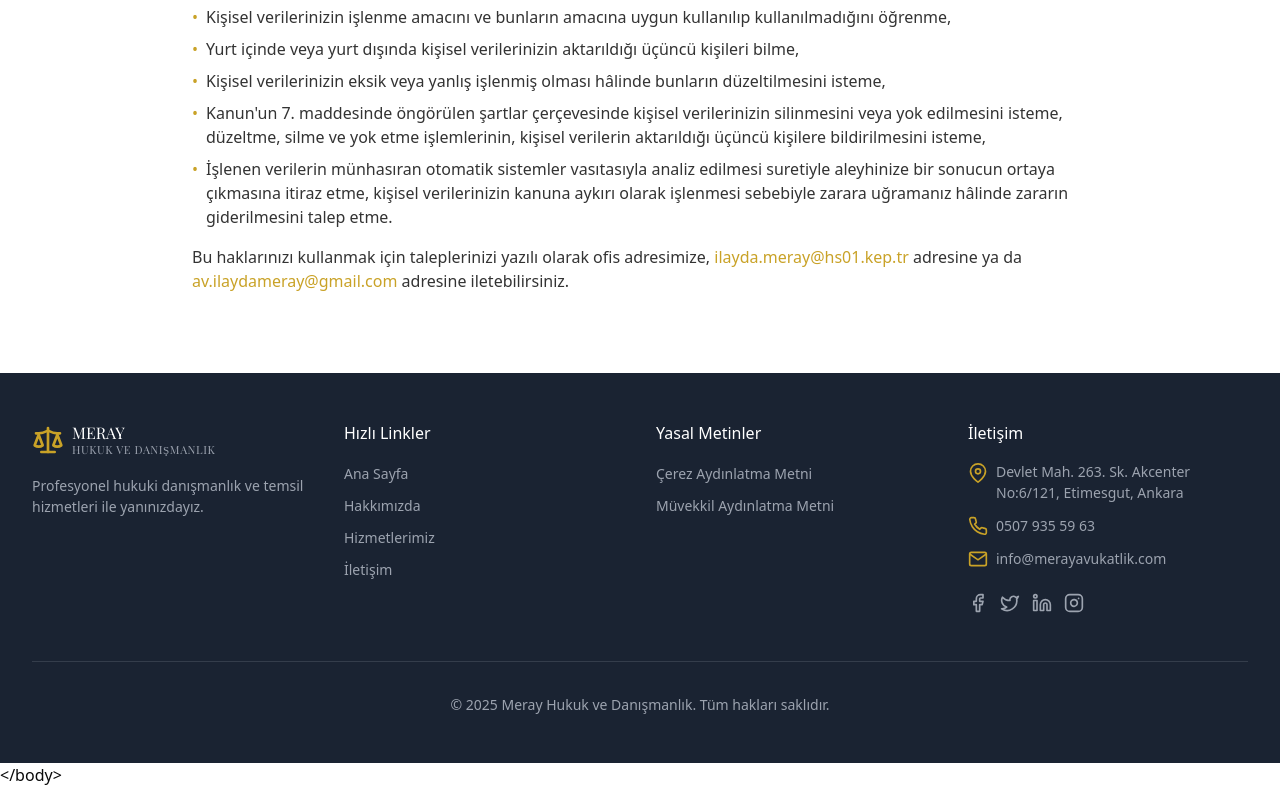
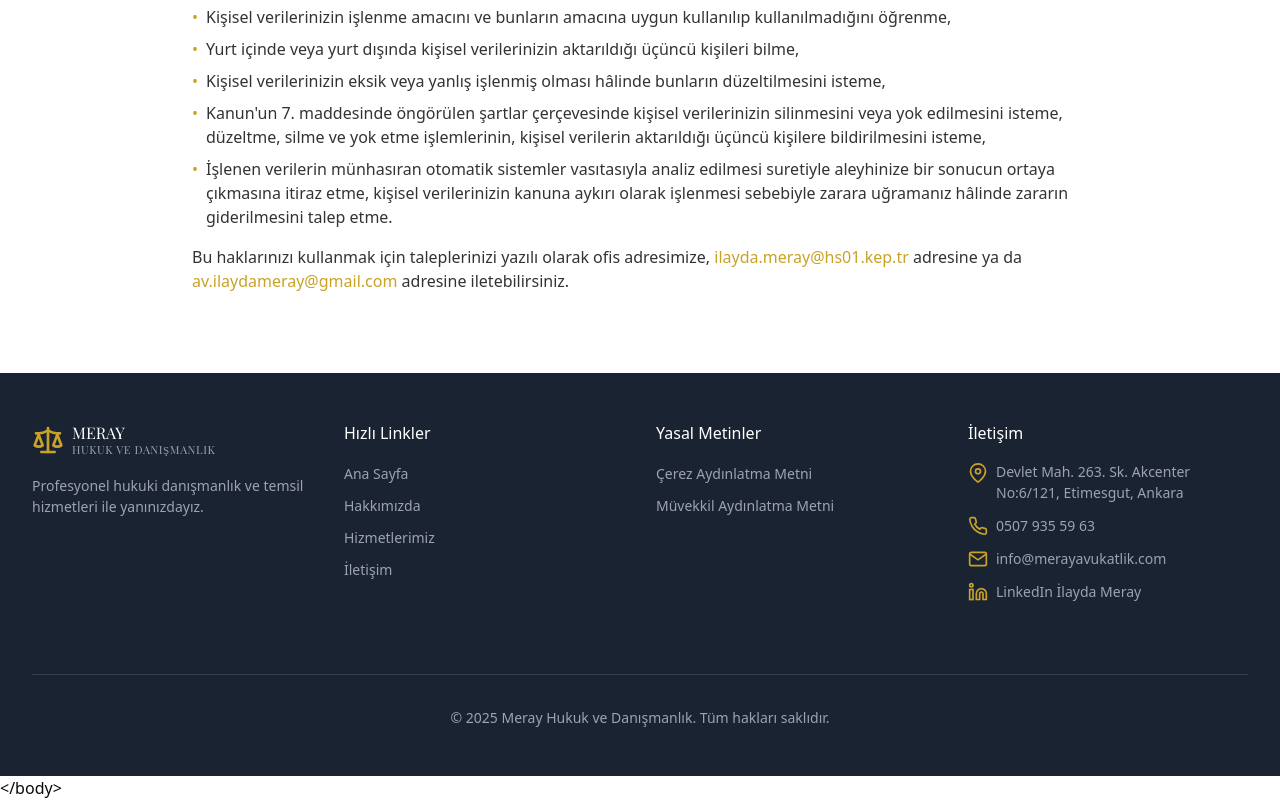
Before and after one commit to emreduzgunoglu/emreduzgunoglu.github.io, a React (Vite) app: page /muvekkil-aydinlatma-metni in a window 1280 px wide. Shown: the part 2293-3093 px from the top of the page. Built offline with nearby package versions, Linux system fonts and the light colour scheme.

Commit message:
LinkedIn link güncelleme.

```diff
--- a/src/components/Footer.tsx
+++ b/src/components/Footer.tsx
@@ -1,4 +1,4 @@
-import { Scale, Facebook, Twitter, Linkedin, Instagram } from "lucide-react";
+import { Scale } from "lucide-react";
 import { Link } from "react-router-dom";
 import { useLanguage } from "../contexts/LanguageContext";
 
@@ -161,39 +161,32 @@ export function Footer() {
                   info@merayavukatlik.com
                 </span>
               </li>
+              {/* LinkedIn */}
+              <li className="flex items-center gap-2">
+                <svg
+                  width="20"
+                  height="20"
+                  viewBox="0 0 24 24"
+                  fill="none"
+                  stroke="currentColor"
+                  strokeWidth="2"
+                  style={{ color: "var(--law-gold)", flexShrink: 0 }}
+                >
+                  <path d="M16 8a6 6 0 0 1 6 6v7h-4v-7a2 2 0 0 0-2-2 2 2 0 0 0-2 2v7h-4v-7a6 6 0 0 1 6-6z"></path>
+                  <rect x="2" y="9" width="4" height="12"></rect>
+                  <circle cx="4" cy="4" r="2"></circle>
+                </svg>
+                <a
+                  href="https://www.linkedin.com/in/ilayda-meray-110a36227/"
+                  target="_blank"
+                  rel="noopener noreferrer"
+                  className="transition-colors hover:opacity-80"
+                  style={{ color: "#9ca3af", fontSize: "0.875rem" }}
+                >
+                  LinkedIn İlayda Meray
+                </a>
+              </li>
             </ul>
-
-            {/* Social Media Icons */}
-            <div className="flex gap-3">
-              <a
-                href="#"
-                className="transition-colors hover:opacity-80"
-                aria-label="Facebook"
-              >
-                <Facebook size={20} style={{ color: "#9ca3af" }} />
-              </a>
-              <a
-                href="#"
-                className="transition-colors hover:opacity-80"
-                aria-label="Twitter"
-              >
-                <Twitter size={20} style={{ color: "#9ca3af" }} />
-              </a>
-              <a
-                href="#"
-                className="transition-colors hover:opacity-80"
-                aria-label="LinkedIn"
-              >
-                <Linkedin size={20} style={{ color: "#9ca3af" }} />
-              </a>
-              <a
-                href="#"
-                className="transition-colors hover:opacity-80"
-                aria-label="Instagram"
-              >
-                <Instagram size={20} style={{ color: "#9ca3af" }} />
-              </a>
-            </div>
           </div>
         </div>
 
```
Also changed, not shown: 3 other files (tests, documents, lock files or other folders).
